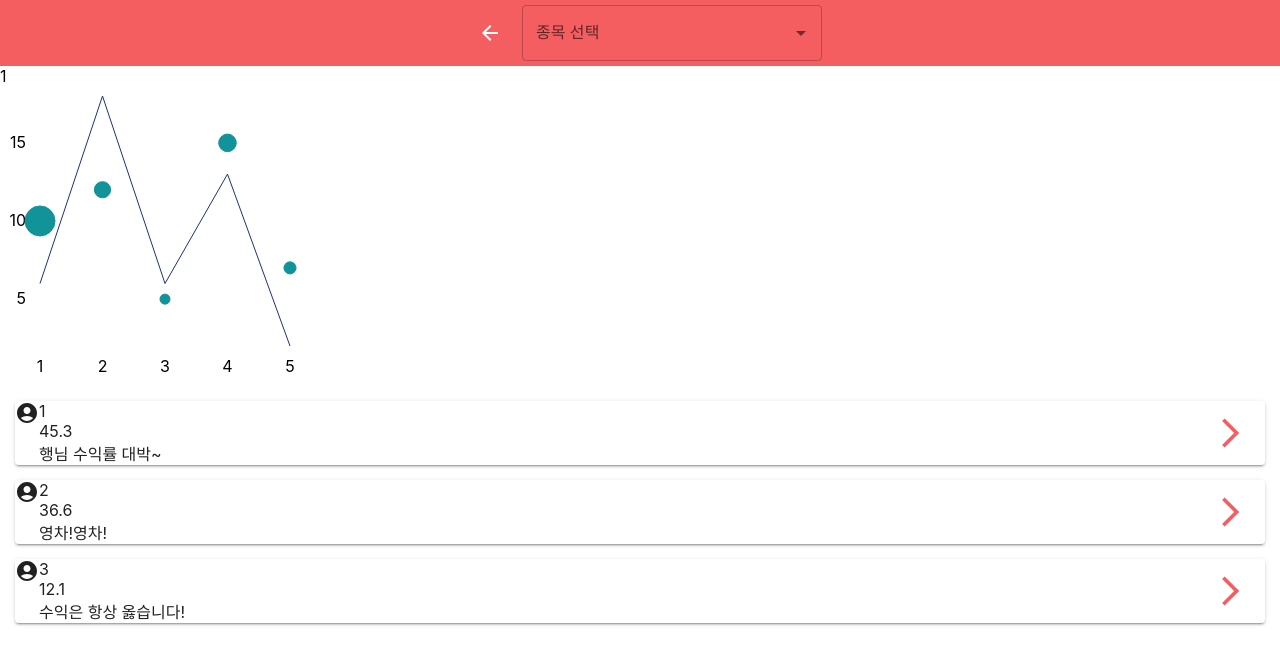
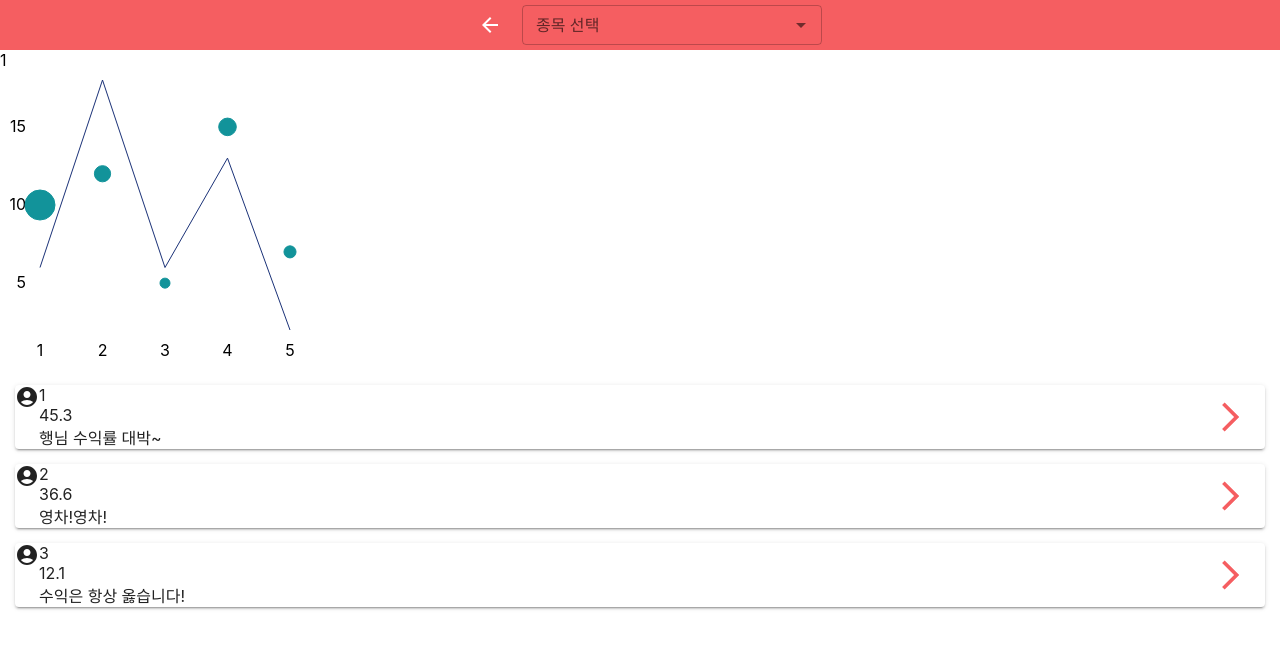
Before and after one commit to HackerthonThree/Frontend, a React (Create React App) app in the folder frontend/: page /board/1 in a window 1280 px wide. Both pictures are taken after a click on the button 808 px from the left and 23 px from the top of the page. Shown: the top 664 px of the page. Built offline with nearby package versions, Linux system fonts and the light colour scheme.

Commit message:
탑바 scss 수정

```diff
--- a/frontend/src/components/CommentButton.jsx
+++ b/frontend/src/components/CommentButton.jsx
@@ -5,13 +5,13 @@ import { useNavigate } from "react-router-dom";
 import AccountCircleIcon from "@mui/icons-material/AccountCircle";
 import ArrowForwardIosIcon from "@mui/icons-material/ArrowForwardIos";
 import './CommentButton.scss'
-const CommentButton = ({ name, words, yields, date, onSelect }) => {
+const CommentButton = ({ name, words, yields: average, date, onSelect }) => {
   return (
     <Paper elevation={2} className="CommentButton">
         <AccountCircleIcon />
         <div>
           <div>{name}</div>
-          <div>{yields}</div>
+          <div>{average}</div>
           <div>{words}</div>
         </div>
         <Button
--- a/frontend/src/components/TopBar.jsx
+++ b/frontend/src/components/TopBar.jsx
@@ -21,7 +21,7 @@ const TopBar = ({ handleSideBarClick }) => {
   };
 
   const normalMenu = (
-    <div className="TopBar" elevation={2}>
+    <>
       <Button>
         <MenuIcon style={{ fill: "white" }} onClick={handleSideBarClick} />
       </Button>
@@ -31,26 +31,30 @@ const TopBar = ({ handleSideBarClick }) => {
       <Button onClick={onSearchClick}>
         <SearchIcon style={{ fill: "white" }} />
       </Button>
-    </div>
+    </>
   );
 
   const searchMenu = (
-    <div className="TopBar" elevation={2}>
+    <>
       <Button
-      onClick={()=>{setSearch(false)}}>
-        <ArrowBackIcon style={{fill:"white"}} />
+        onClick={() => {
+          setSearch(false);
+        }}
+      >
+        <ArrowBackIcon style={{ fill: "white" }} />
       </Button>
       <Autocomplete
+        size="small"
         disablePortal
         id="combo-box-demo"
         options={stocks}
         sx={{ width: 300 }}
         renderInput={(params) => <TextField {...params} label="종목 선택" />}
       />
-    </div>
+    </>
   );
 
-  return <div>{search ? searchMenu : normalMenu}</div>;
+  return <div className="TopBar">{search ? searchMenu : normalMenu}</div>;
 };
 
 export default TopBar;
```
